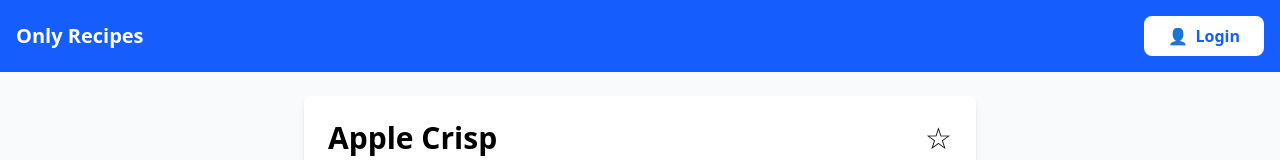
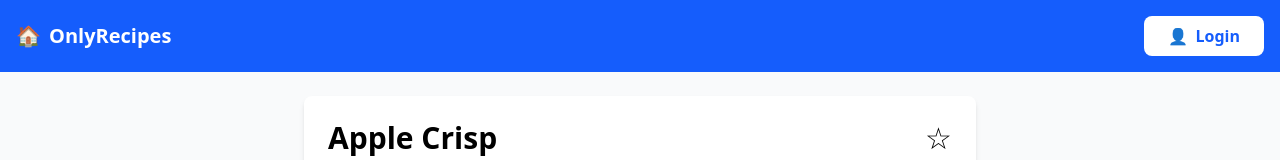
Before and after one commit to twag117/only-recipes, a SvelteKit app: page /recipe/apple-crisp in a window 1280 px wide. Shown: the top 160 px of the page. Built offline with nearby package versions, Linux system fonts and the light colour scheme.

Commit message:
Brand rename: OnlyRecipes everywhere

```diff
--- a/src/routes/+layout.svelte
+++ b/src/routes/+layout.svelte
@@ -46,9 +46,10 @@
 <nav class="bg-blue-600 p-4 shadow-md flex justify-between items-center">
   <a
     href="/"
-    class="text-white text-xl font-bold hover:text-gray-300 transition"
+    class="flex items-center gap-2 text-white text-xl font-bold hover:text-gray-300 transition"
   >
-    Only Recipes
+    <span>🏠</span>
+    <span>OnlyRecipes</span>
   </a>
 
   <div>
--- a/src/routes/recipe/[id]/+page.svelte
+++ b/src/routes/recipe/[id]/+page.svelte
@@ -40,7 +40,7 @@
 </script>
 
 <svelte:head>
-  <title>{recipe.title} | Only Recipes</title>
+  <title>{recipe.title} | OnlyRecipes</title>
   <meta name="description" content={recipe.description} />
 </svelte:head>
 
```
